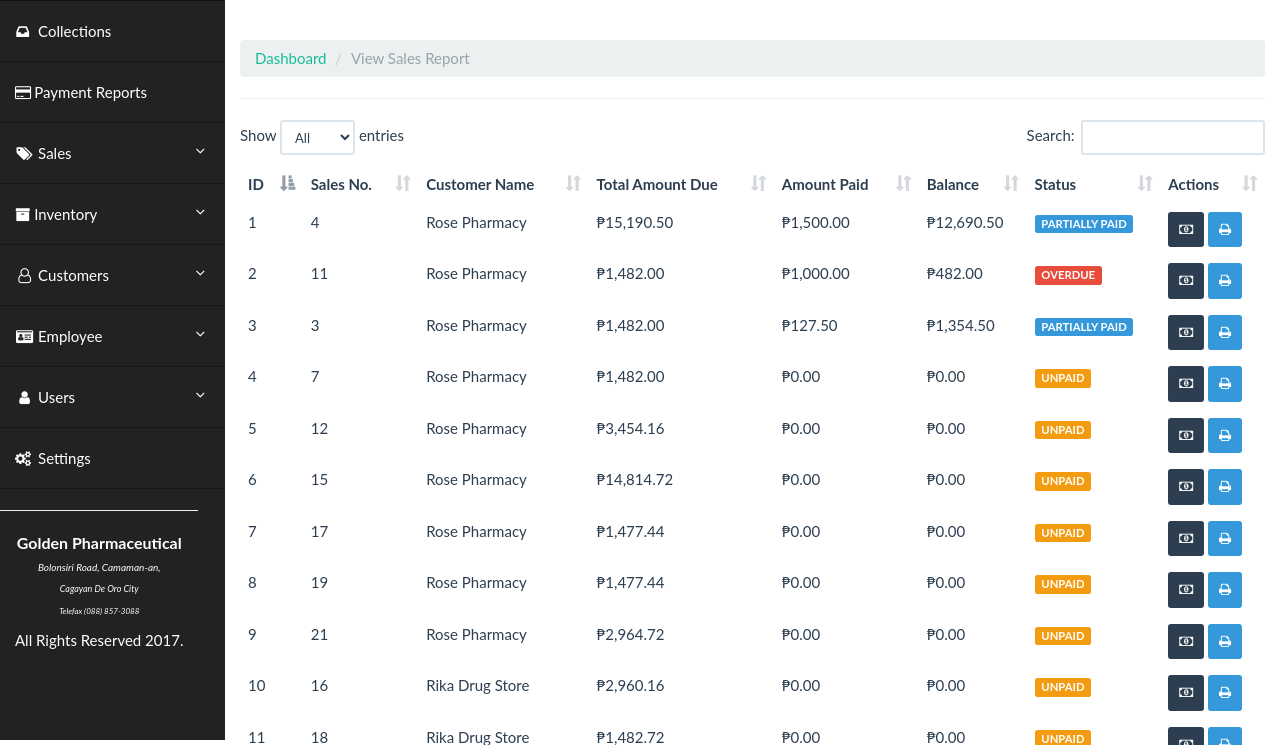
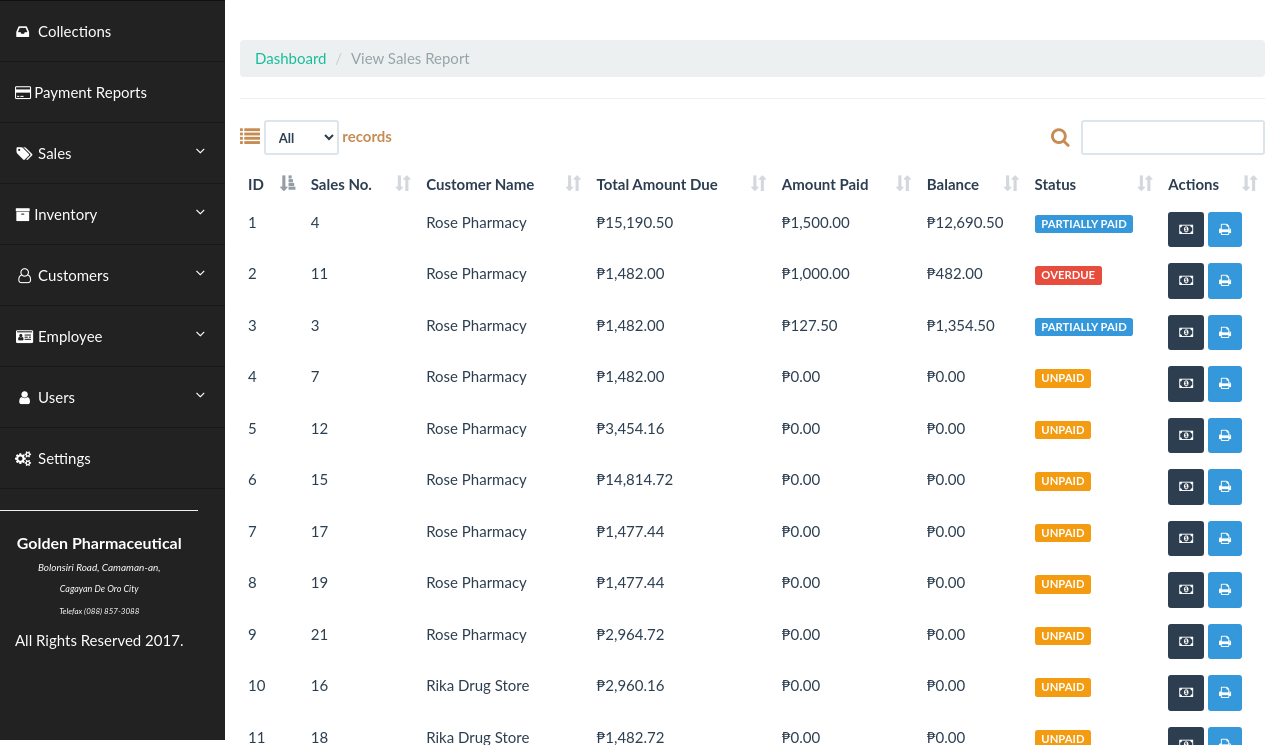
Before and after one commit to mboy1011/GP-SIMS, a PHP site: page /php/collections.php in a window 1280 px wide. Shown: the part 60-805 px from the top of the page. Run offline with PHP 8.4, Linux system fonts and the light colour scheme; a user stored in the database is signed in; data comes from the database, SQL or seed files in the repository; data that the repository does not hold is empty.

Commit message:
Modified DataTables Design.

```diff
--- a/php/collections.php
+++ b/php/collections.php
@@ -32,6 +32,18 @@ include 'session.php';
       color:white;
       overflow:auto;
 }*/
+/*Data Tables Search Bar*/
+#datatables_filter
+{
+  color: #c68c53;
+}
+#data-menu
+{
+  color: #c68c53;
+}
+#datatables_ordering{
+  font-size: 50px;
+}
 </style>
  </head>
 <body>
@@ -152,6 +164,18 @@ include 'session.php';
                             <th>Actions</th>
                         </tr>
                     </thead>
+                    <!-- <tfoot>
+                      <tr>
+                            <th>ID</th>
+                            <th>Sales No.</th>
+                            <th>Customer Name</th>
+                            <th>Total Amount Due</th>
+                            <th>Amount Paid</th>
+                            <th>Balance</th>
+                            <th>Status</th>
+                            <th>Actions</th>
+                        </tr>
+                    </tfoot> -->
                     <?php
                     $i=1;
                      $result = mysqli_query($db,"SELECT tbl_customers.full_name,tbl_payments.amount,tbl_sales.sales_no,tbl_payments.balance,tbl_sales.total_amount,tbl_sales.status,tbl_customers.cus_id FROM tbl_customers INNER JOIN tbl_sales ON tbl_sales.cus_id=tbl_customers.cus_id AND tbl_sales.status!='PAID' LEFT JOIN tbl_payments ON tbl_sales.sales_no=tbl_payments.sales_no AND tbl_sales.cus_id=tbl_payments.cus_id AND tbl_payments.balance!=0 WHERE tbl_sales.status!='CANCELLED'") or die(mysqli_error());
@@ -260,7 +284,10 @@ $(document).ready(function(){
     $('#datatables').dataTable({
         "pageLength": -1,
         "lengthMenu": [[10, 25, 50, -1], [10, 25, 50, "All"]],
-        "deferLoading": 10
+        "oLanguage": {
+          "sSearch": "<b class='fa fa-search fa-lg'>&nbsp;</b>",
+          "sLengthMenu": "<b id='data-menu'><b class='fa fa-list fa-lg'></b> _MENU_ records</b>&nbsp;"
+          }
     });
     $(".bt-pay").click(function(event) {
         var si_no = $(this).data("sino");
@@ -278,7 +305,6 @@ $(document).ready(function(){
         var to = $("#total").val();
         var am = $("#amount").val();
         var pa = $("#paytype").val();
-        var table = $("#datatables").DataTable();
         $.post('addpay.php', {addpay:'addpay',si:si,cu:cu,to:to,am:am,pa:pa }, function(data) {
           // if(data.status_code == 1){
           //   $('.result').html(data.status_msg);
@@ -286,9 +312,32 @@ $(document).ready(function(){
           //   $('.result').html(data.status_msg);
           // }
           $('.result').html(data);
-          table.draw();
         });
     });
+    /* Search input in each column on datatables*/
+    /*
+    // Setup - add a text input to each footer cell
+    $('#datatables tfoot th').each( function () {
+        var title = $(this).text();
+        $(this).html( '<input type="text" placeholder="'+title+'" />' );
+    } );
+
+    // DataTable
+    var table = $('#datatables').DataTable();
+
+    // Apply the search
+    table.columns().every( function () {
+        var that = this;
+
+        $( 'input', this.footer() ).on( 'keyup change', function () {
+            if ( that.search() !== this.value ) {
+                that
+                    .search( this.value )
+                    .draw();
+            }
+        } );
+    } );
+    */
 });
 </script>
 </body>
```
Also changed, not shown: php/viewCustomers.php (+15 -2 lines).
